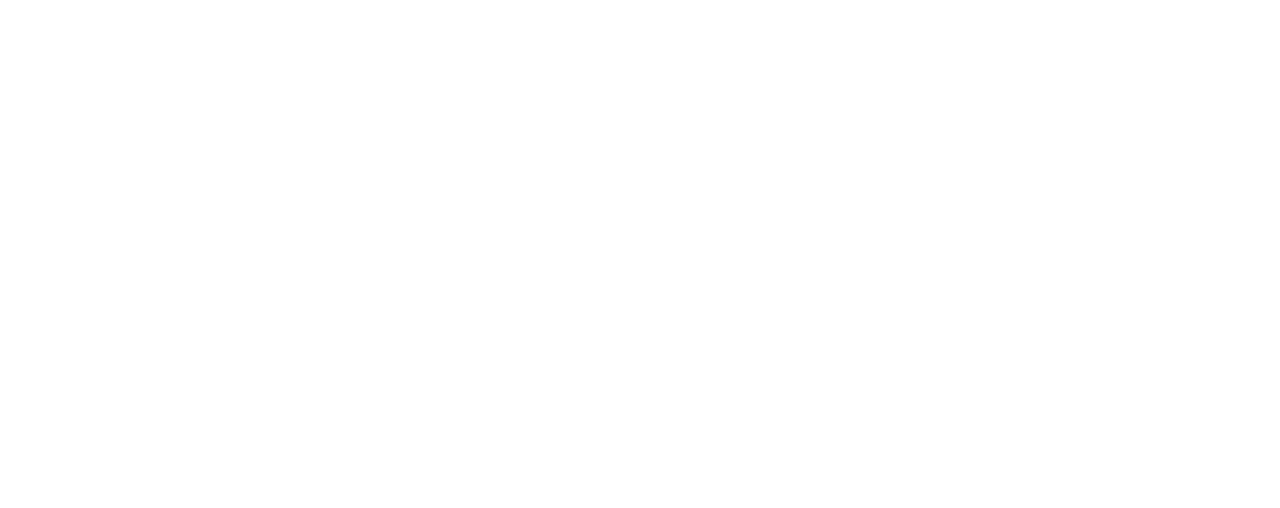
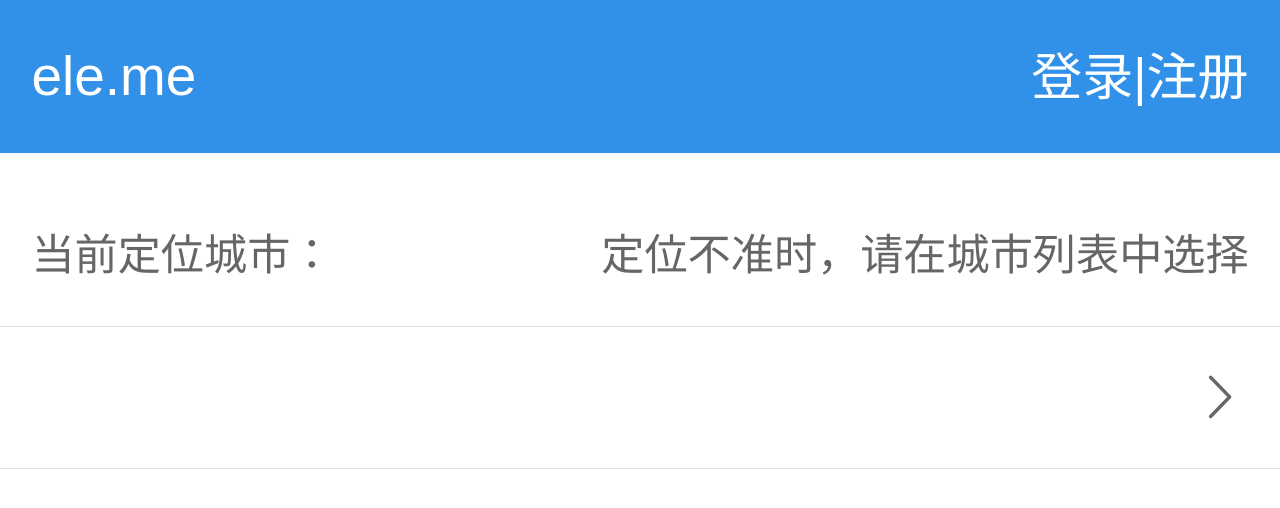
Before and after one commit to 18503973750/elm, a Vue app in the folder elm/app/: page /#/home in a window 1280 px wide. Shown: the top 508 px of the page. Built offline with nearby package versions, Linux system fonts and the light colour scheme; no server answers.

Commit message:
home 路由

```diff
--- a/elm/app/src/components/Home/Home.vue
+++ b/elm/app/src/components/Home/Home.vue
@@ -12,7 +12,7 @@
                 <span>定位不准时，请在城市列表中选择</span>
             </p>
             <p>
-                <router-link :to="{name:'city_lists', params:{id:city_lists.id}}">
+                <router-link :to="{name:'city', params:{id:dataId}}">
                     <span>{{ city_lists.name }}</span>
                     <i class="el-icon-arrow-right"></i>
                 </router-link>
@@ -29,7 +29,8 @@
         data() {
             return {
                 city_lists: [],
-                hotCity: []
+                hotCity: [],
+                dataId: 123,
             }
 
         },
--- a/elm/app/src/router/index.js
+++ b/elm/app/src/router/index.js
@@ -6,7 +6,9 @@
 import Search from '@/components/search/Search'
 import Order from '@/components/order/Order'
 import Profile from '@/components/profile/Profile'
-import  Waimai from '@/components/waimai/Waimai'
+import Waimai from '@/components/waimai/Waimai'
+import Home from '@/components/Home/home'
+
 Vue.use(Router)
 
 export default new Router({
@@ -15,7 +17,7 @@
             path: '/',
             name: 'Heard',
             component: Heard,
-        children:[
+            children: [
                 {
                     path: '/',
                     name: 'Waimai',
@@ -32,15 +34,18 @@
                     name: 'Order',
                     component: Order
                 },
-
                 {
                     path: '/profile',
                     name: 'Profile',
                     component: Profile
-            },]
                 },
-
-
+            ]
+        },
+        {
+            path: '/home',
+            name: 'Home',
+            component: Home
+        }
 
     ]
 })
```
Lines whose indentation alone changed are shown as unchanged.
